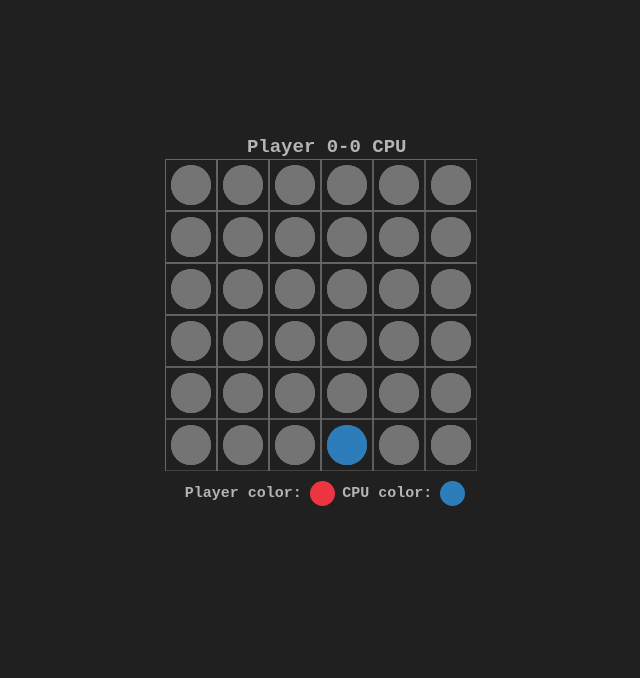
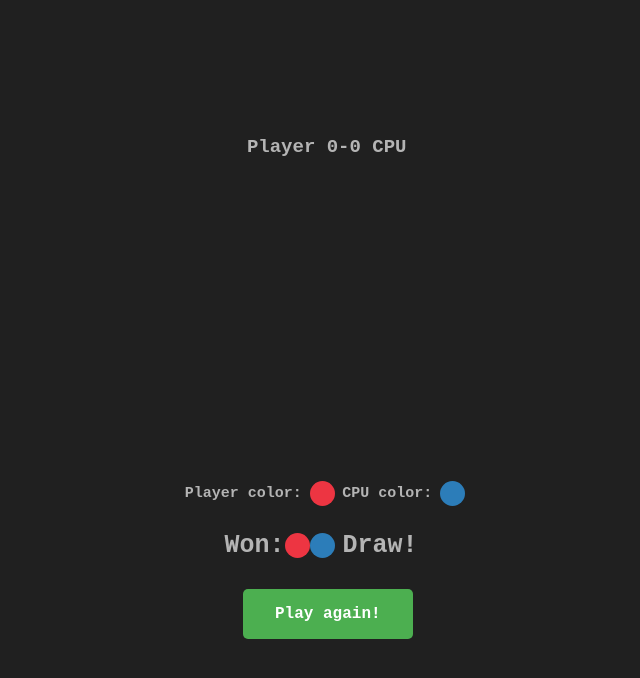
Before and after one commit to pera14/pera14.github.io, a plain HTML site: page index.html in a window 1280 px wide. Shown: the whole page, without its empty margins (319-959 px from the left). Drawn offline with Linux system fonts and the light colour scheme.

Commit message:
ispravljene greske i dodat draw

```diff
--- a/index.html
+++ b/index.html
@@ -36,6 +36,6 @@
 
 </body>
 <script src="util.js"></script>
-<script src="main-0.2.js"></script>
+<script src="main-0.3.js"></script>
 
 </html>
--- a/style.css
+++ b/style.css
@@ -79,5 +79,8 @@ margin: 4px 2px;
     -webkit-transition-duration: 0.4s; /* Safari */
     transition-duration: 0.4s;
     cursor: pointer;
-border-radius: 5px
+    border-radius: 5px;
+    display: block;
+    margin-left: 25%;
+
 }
```
Lines whose indentation alone changed are shown as unchanged.
